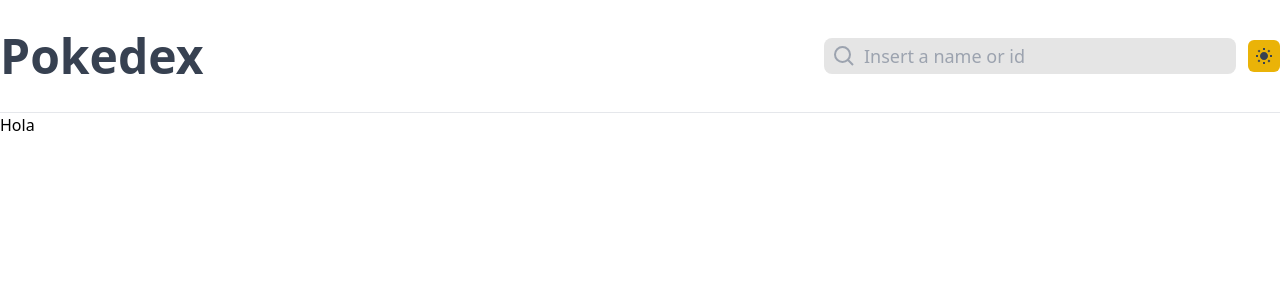
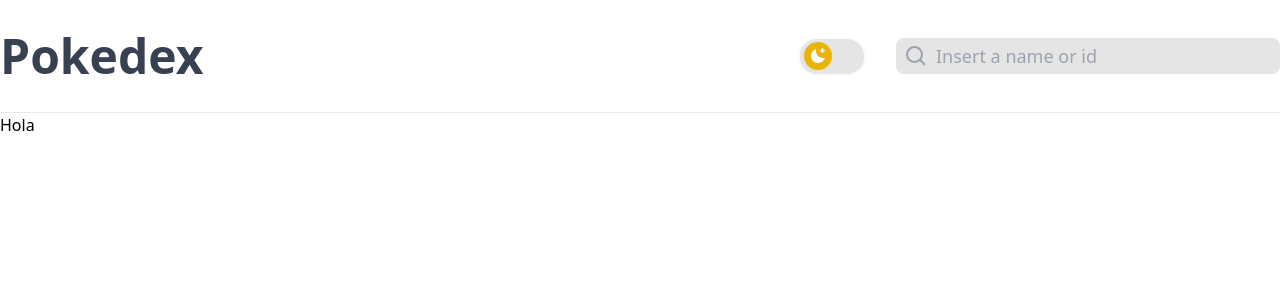
Before and after one commit to Juan-Motta/pokeapp-next-ssg, a Next.js app: page / in a window 1280 px wide. Shown: the top 300 px of the page. Built offline with nearby package versions, Linux system fonts and the light colour scheme.

Commit message:
feat: added theme toggle

```diff
--- a/src/styles/globals.css
+++ b/src/styles/globals.css
@@ -4,6 +4,6 @@
 
 @layer base{
     body {
-        @apply dark:bg-gray-900 bg-white
+        @apply dark:bg-gray-900 bg-white transition-colors duration-300 ease-in-out
     }
 }
--- a/src/ui/components/navbar/Navbar.tsx
+++ b/src/ui/components/navbar/Navbar.tsx
@@ -1,6 +1,6 @@
 import { KeyboardEvent, useRef } from 'react';
 
-import ThemeButton from './ThemeIcon';
+import ThemeButton from './ThemeButton';
 import SearchInput from './SearchInput';
 import NavbarTitle from './NavbarTitle';
 
@@ -17,8 +17,8 @@
         <>
             <nav className="flex mt-8 mb-8 flex-col sm:flex-row">
                 <NavbarTitle />
+                <ThemeButton />
                 <SearchInput />
-                <ThemeButton />
             </nav>
             <hr className="dark:border-gray-600 sm:mx-0 mx-10" />
         </>
--- /dev/null
+++ b/src/ui/components/navbar/ThemeButton.tsx
@@ -0,0 +1,72 @@
+import { useTheme } from 'next-themes';
+import { useRef } from 'react';
+
+import DarkIcon from '../../icons/DarkIcon';
+import LightIcon from '../../icons/LightIcon';
+
+export default function ThemeButton() {
+    const { theme, setTheme } = useTheme();
+    const divRef = useRef<HTMLDivElement>(null);
+
+    function toggleTheme() {
+        if (!divRef.current) return;
+        if (theme === 'dark') {
+            divRef.current.classList.remove(
+                'bg-gray-700',
+                'translate-x-[1.75rem]'
+            );
+            divRef.current.classList.add('bg-yellow-500');
+        } else {
+            divRef.current.classList.add(
+                'bg-gray-700',
+                'translate-x-[1.75rem]'
+            );
+            divRef.current.classList.remove('bg-yellow-500');
+        }
+    }
+
+    function changeTheme() {
+        if (theme === 'light') {
+            setTheme('dark');
+        } else {
+            setTheme('light');
+        }
+    }
+
+    function handleChangeTheme() {
+        toggleTheme();
+        changeTheme();
+    }
+
+    return (
+        <div className="h-100 flex items-center mx-8">
+            <button
+                className="px-1 w-[4rem] h-[2.125rem] rounded-full dark:bg-white bg-neutral-200 flex shrink-0 items-center transition duration-300 focus:outline-none shadow"
+                onClick={handleChangeTheme}
+            >
+                <div
+                    className="dark:bg-gray-700 w-[1.75rem] h-7 relative rounded-full transition duration-500 transform bg-yellow-500 text-white dark:translate-x-[1.75rem]"
+                    ref={divRef}
+                >
+                    {theme === 'light' ? (
+                        <div>
+                            <LightIcon
+                                width="24"
+                                height="24"
+                                viewBox="-6 -6 24 24"
+                            />
+                        </div>
+                    ) : (
+                        <div className="fill-white">
+                            <DarkIcon
+                                width="24"
+                                height="24"
+                                viewBox="-6 -6 24 24"
+                            />
+                        </div>
+                    )}
+                </div>
+            </button>
+        </div>
+    );
+}
--- a/src/ui/components/navbar/ThemeIcon.tsx
+++ /dev/null
@@ -1,41 +0,0 @@
-import { useTheme } from 'next-themes';
-
-import DarkIcon from '../../icons/DarkIcon';
-import LightIcon from '../../icons/LightIcon';
-
-export default function ThemeButton() {
-    const { theme, setTheme } = useTheme();
-
-    function handleChangeTheme() {
-        if (theme === 'light') {
-            setTheme('dark');
-        } else {
-            setTheme('light');
-        }
-    }
-
-    return (
-        <div className="flex mt-8 sm:mt-0 sm:flex-col justify-center ml-3">
-            <input
-                type="checkbox"
-                name="light-switch"
-                className="light-switch sr-only"
-            />
-            <label className="relative cursor-pointer" htmlFor="light-switch">
-                <div
-                    className="bg-gray-700 fill-white hover:bg-yellow-500 hover:fill-gray-700 h-8 w-8 rounded-md justify-center items-center dark:flex hidden transition ease-in-out delay-100"
-                    onClick={handleChangeTheme}
-                >
-                    <DarkIcon width="24" height="24" viewBox="-4 -4 24 24" />
-                </div>
-                <div
-                    className="bg-yellow-500 fill-gray-700 h-8 w-8 rounded-md flex justify-center items-center dark:hidden hover:bg-gray-700 hover:fill-yellow-500 transition ease-in-out delay-100"
-                    onClick={handleChangeTheme}
-                >
-                    <LightIcon width="24" height="24" viewBox="-4 -4 24 24" />
-                </div>
-                <span className="sr-only">Switch to light / dark version</span>
-            </label>
-        </div>
-    );
-}
```
